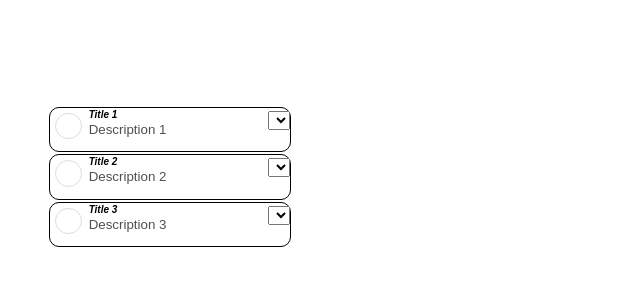
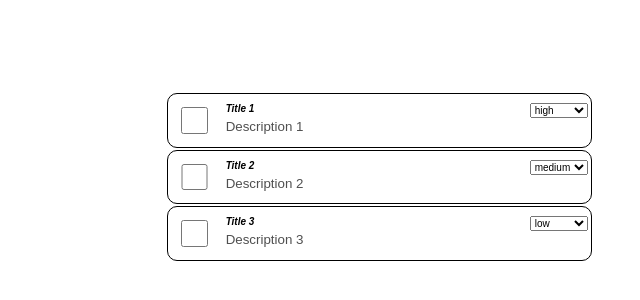
Before and after one commit to guzman8/salle2, a Vue app: page / in a window 1280 px wide. Shown: the part 222-522 px from the top of the page, without its empty margins (473-1113 px from the left). Built offline with nearby package versions, Linux system fonts and the light colour scheme.

Commit message:
Other data to consider: completion of the task Other aesthetic changes

```diff
--- a/src/App.vue
+++ b/src/App.vue
@@ -2,14 +2,15 @@
 export default {
   data() {
     return {
-      tasks: [{ title: "Title 1", description: "Description 1", priority: "high" },
-      { title: "Title 2", description: "Description 2", priority: "medium" },
-      { title: "Title 3", description: "Description 3", priority: "low" }]
+      tasks: [
+        { title: "Title 1", description: "Description 1", priority: "high", completed: false },
+        { title: "Title 2", description: "Description 2", priority: "medium", completed: false },
+        { title: "Title 3", description: "Description 3", priority: "low", completed: false }]
     };
   },
 
   beforeMount() {
-    console.log("The app has NOT BEEN MOUNTED yet and the name is: ");
+    console.log("Retrieving data from API or DB");
   },
 };
 </script>
@@ -18,13 +19,20 @@ export default {
   <div id="header"></div>
   <div id="body">
     <div class="task" v-for="(task, index) in tasks" :key="index">
-      <span><input type="checkbox" name="selected" class="selection"></span>
       <span>
+        <input type="checkbox" name="selected" class="task-selection">
+      </span>
+      <span class="task-body">
         <input v-model="task.title" placeholder="{{task.title}}" class="task-title">
         <input v-model="task.description" placeholder="{{task.description}}" class="task-description">
       </span>
       <span>
-        <select v-model="task.priority" placeholder="{{task.priority}}" class="task-priority"></select>
+        <select v-model="task.priority" class="task-priority" title="Priority">
+          <option>(none)</option>
+          <option>low</option>
+          <option>medium</option>
+          <option>high</option>
+        </select>
       </span>
     </div>
   </div>
@@ -32,8 +40,12 @@ export default {
 
 <style>
 body {
-  width: 300px;
-  margin: 0 auto;
+  display: flex;
+  align-items: center;
+}
+
+span {
+  margin: 3px;
 }
 
 .task {
@@ -42,7 +54,10 @@ body {
   /*width: 300px;*/
   display: flex;
   margin-bottom: 2px;
+}
 
+.task-body {
+  width: 300px;
 }
 
 .task-title {
@@ -50,26 +65,31 @@ body {
   font-weight: bold;
   font-size: x-small;
   font-style: italic;
+  margin-top: 5px;
+  margin-bottom: 3px;
+  width: 100%;
 }
 
 .task-description {
   display: block;
   color: #4F4F4F;
+  width: 100%;
 }
 
 .task-priority {
   /*float: right;*/
+  font-size: x-small;
 }
 
-.selection {
+.task-selection {
   border-radius: 50%;
   border: 1px solid #ddd;
-  outline: none;
-  appearance: none;
+  /* outline: none;
+  appearance: none; */
   width: 2em;
   height: 2em;
   cursor: pointer;
-  margin: 5px;
+  margin: 10px;
 }
 
 input {
```
